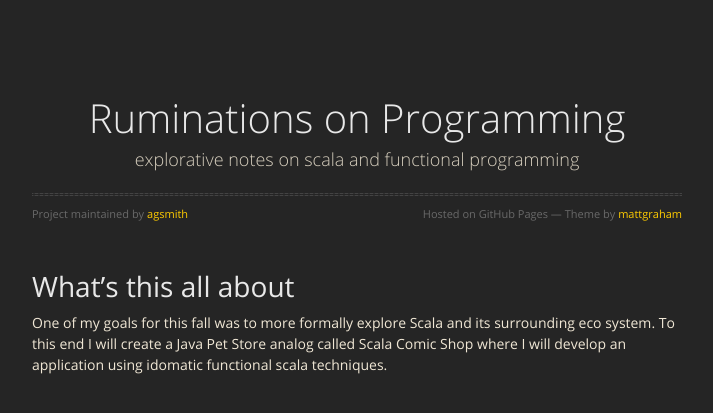
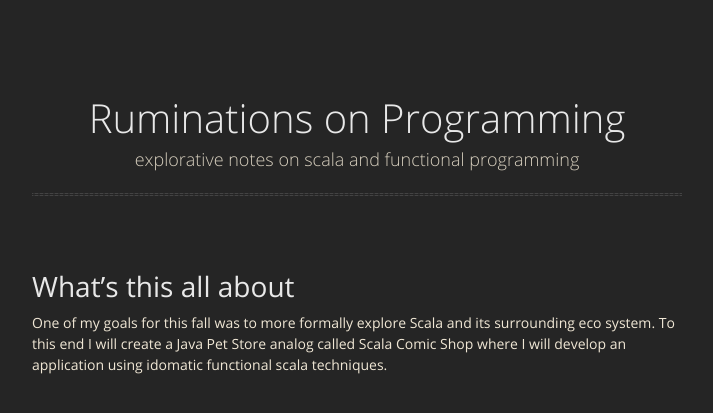
Before and after one commit to agsmith/agsmith.github.io, a Jekyll site: the page built from index.md, in a window 1280 px wide. Shown: the top 413 px of the page, without its empty margins (283-996 px from the left). Built offline with Jekyll 4.4.1, drawn with Linux system fonts in a browser that asks for light colours; nearby versions of some CDN libraries; our own code applies the rules of GitHub Pages for plain Markdown files.

Commit message:
Remove footer

```diff
--- a/_layouts/default.html
+++ b/_layouts/default.html
@@ -36,8 +36,8 @@
           <h1>{{ site.title | default: site.github.repository_name }}</h1>
           <p>{{ site.description | default: site.github.project_tagline }}</p>
           <hr>
-          <span class="credits left">Project maintained by <a href="{{ site.github.owner_url }}">{{ site.github.owner_name }}</a></span>
-          <span class="credits right">Hosted on GitHub Pages &mdash; Theme by <a href="https://twitter.com/michigangraham">mattgraham</a></span>
+          <!--span class="credits left">Project maintained by <a href="{{ site.github.owner_url }}">{{ site.github.owner_name }}</a></span>
+          <span class="credits right">Hosted on GitHub Pages &mdash; Theme by <a href="https://twitter.com/michigangraham">mattgraham</a></span-->
         </div>
 
         {{ content }}
```
